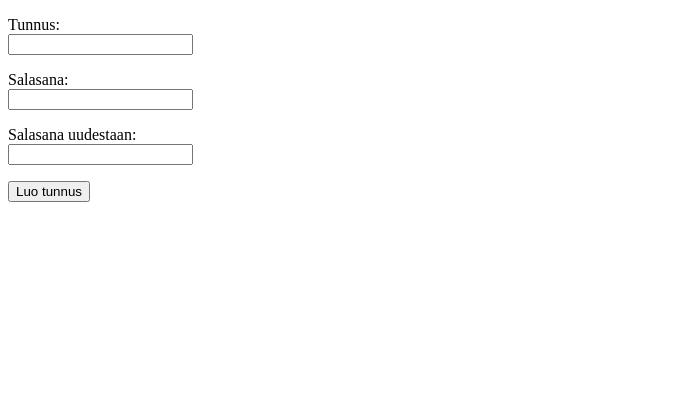
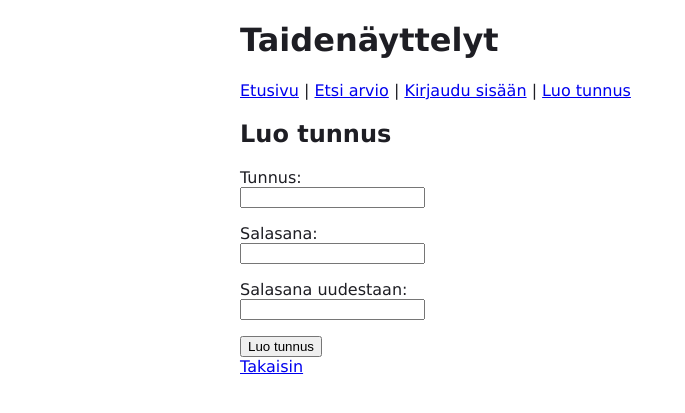
Before and after one commit to anniemx/taidenayttelyt, a Flask app: page /register in a window 1280 px wide. Shown: the top 413 px of the page, without its empty margins (0-685 px from the left). Run offline with Flask 3, Linux system fonts and the light colour scheme.

Commit message:
Better way to show errors

```diff
--- a/app.py
+++ b/app.py
@@ -1,5 +1,5 @@
 import sqlite3
-from flask import Flask
+from flask import Flask, flash
 from flask import abort, redirect, render_template, request, session
 import config
 import reviews
@@ -236,14 +236,17 @@ def create():
     password1 = request.form["password1"]
     password2 = request.form["password2"]
     if password1 != password2:
-        return "VIRHE: salasanat eivät ole samat"
+        flash("VIRHE: salasanat eivät ole samat")
+        return redirect("/register")
 
     try:
         users.create_user(username, password1)
     except sqlite3.IntegrityError:
-        return "VIRHE: tunnus on jo varattu"
+        flash("VIRHE: tunnus on jo varattu")
+        return redirect("/register")
 
-    return "Tunnus luotu"
+    flash("Tunnus luotu")
+    return redirect("/")
 
 @app.route("/login", methods=["GET", "POST"])
 def login():
@@ -260,7 +263,8 @@ def login():
             session["username"] = username
             return redirect("/")
         else:
-            return "VIRHE: väärä tunnus tai salasana"
+            flash("VIRHE: väärä tunnus tai salasana")
+            return redirect("/login")
 
 @app.route("/logout")
 def logout():
--- a/static/main.css
+++ b/static/main.css
@@ -15,3 +15,11 @@ body {
   border-radius: 15px;
   text-align: left;
 }
+
+.info {
+  border-radius: 15px;
+  margin: 1em;
+  padding: 0.5em;
+  background-color:#fb9f89;
+  color: #1e1e24;
+}
--- a/templates/layout.html
+++ b/templates/layout.html
@@ -25,6 +25,11 @@
     <a href="/register">Luo tunnus</a>
   {% endif %}
   </p>
+  {% for message in get_flashed_messages() %}
+  <div class="info">
+    {{ message }}
+  </div>
+  {% endfor %}
 
   {% block content %} {% endblock %}
 
--- a/templates/register.html
+++ b/templates/register.html
@@ -1,11 +1,9 @@
-<!DOCTYPE html>
-<html>
+{% extends "layout.html" %}
 
-<head>
-  <title>Rekisteröinti</title>
-</head>
+{% block title %}Rekisteröinti{% endblock %}
 
-<body>
+{% block content %}
+<h2>Luo tunnus</h2>
 <form action="/create" method="post">
   <p>
     Tunnus: <br />
@@ -21,6 +19,5 @@
   </p>
   <input type="submit" value="Luo tunnus" />
 </form>
-</body>
-
-</html>
+<a href="/">Takaisin</a>
+{% endblock %}
```
Lines whose indentation alone changed are shown as unchanged.
